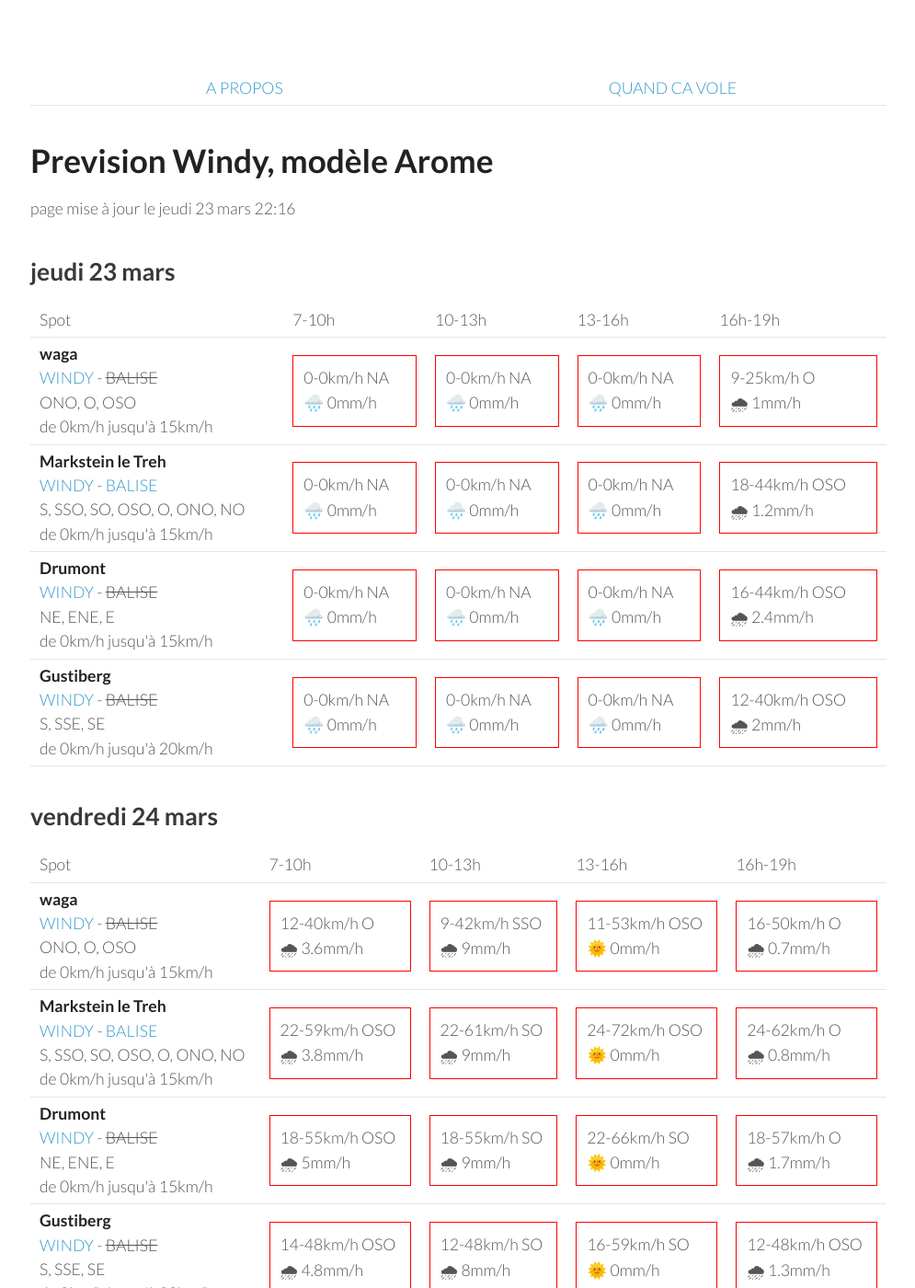
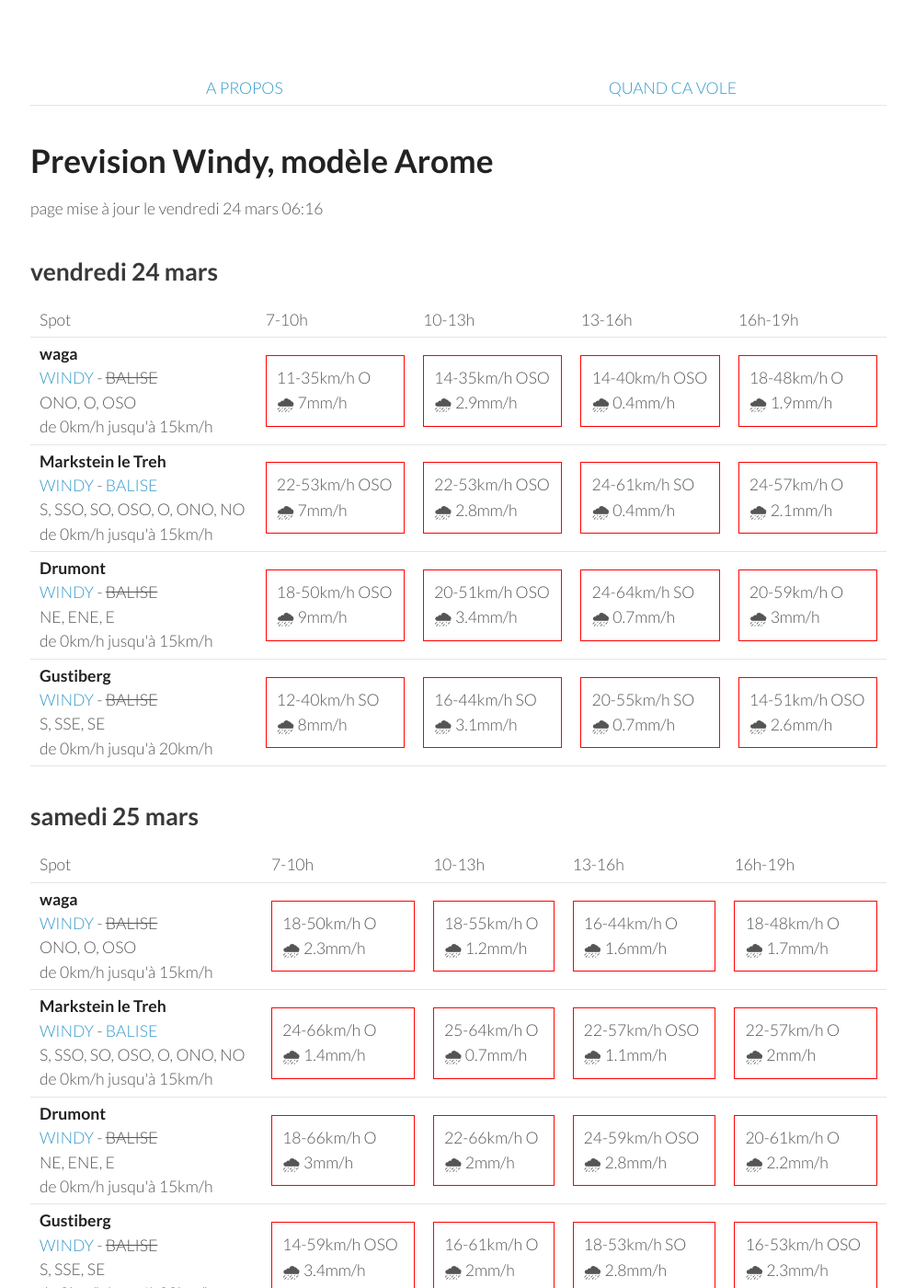
Before and after one commit to parapente-dans-le-nord/parapente-dans-le-nord.github.io, a Jekyll site: the page built from vosges.markdown, in a window 1280 px wide and 1400 px high. Shown: the whole window at 92% size, without its empty margins (25-1020 px from the left). Built offline with Jekyll 4.4.1, drawn with Linux system fonts in a browser that asks for light colours; some of the changed text lies outside the part shown.

Commit message:
update index.markdown

```diff
--- a/vosges.markdown
+++ b/vosges.markdown
@@ -7,60 +7,8 @@ title:  "Tous les spots"
 {: .links}
 
 # Prevision Windy, modèle Arome
-page mise à jour le jeudi 23 mars 22:16
+page mise à jour le vendredi 24 mars 06:16
 
-## jeudi 23 mars
-
-{::nomarkdown}
-<table>
-  <tbody>
-    <tr>
-      <td>Spot</td>
-      <td>7-10h</td>
-      <td>10-13h</td>
-      <td>13-16h</td>
-      <td>16h-19h</td>
-    </tr>
-<tr>
-        <td><strong>waga</strong><br><a href="https://windy.com/47.903/6.996?47.900,6.983,15">WINDY</a> - <span class="no-balise"> BALISE </span><br> <span class="vent-favorable">ONO, O, OSO</span><br><span class="force-vent">de 0km/h jusqu'à 15km/h</span> </td>
-
-            <td><div class="not-flyable"><p>0-0km/h NA</p><p>🌧️ 0mm/h</p></div></td>
-            <td><div class="not-flyable"><p>0-0km/h NA</p><p>🌧️ 0mm/h</p></div></td>
-            <td><div class="not-flyable"><p>0-0km/h NA</p><p>🌧️ 0mm/h</p></div></td>
-            <td><div class="not-flyable"><p>9-25km/h O</p><p>🌧 1mm/h</p></div></td>
-
-    </tr>
-<tr>
-        <td><strong>Markstein le Treh</strong><br><a href="https://windy.com/47.926/7.012?47.505,7.012,8,m:eY1agmQ">WINDY</a> - <span class=""><a href="http://www.balisemeteo.com/balise.php?idBalise=136">BALISE</a> </span><br> <span class="vent-favorable">S, SSO, SO, OSO, O, ONO, NO</span><br><span class="force-vent">de 0km/h jusqu'à 15km/h</span> </td>
-
-            <td><div class="not-flyable"><p>0-0km/h NA</p><p>🌧️ 0mm/h</p></div></td>
-            <td><div class="not-flyable"><p>0-0km/h NA</p><p>🌧️ 0mm/h</p></div></td>
-            <td><div class="not-flyable"><p>0-0km/h NA</p><p>🌧️ 0mm/h</p></div></td>
-            <td><div class="not-flyable"><p>18-44km/h OSO</p><p>🌧 1.2mm/h</p></div></td>
-
-    </tr>
-<tr>
-        <td><strong>Drumont</strong><br><a href="https://windy.com/47.898/6.919?47.687,6.919,9,m:eYYagmG">WINDY</a> - <span class="no-balise"> BALISE </span><br> <span class="vent-favorable">NE, ENE, E</span><br><span class="force-vent">de 0km/h jusqu'à 15km/h</span> </td>
-
-            <td><div class="not-flyable"><p>0-0km/h NA</p><p>🌧️ 0mm/h</p></div></td>
-            <td><div class="not-flyable"><p>0-0km/h NA</p><p>🌧️ 0mm/h</p></div></td>
-            <td><div class="not-flyable"><p>0-0km/h NA</p><p>🌧️ 0mm/h</p></div></td>
-            <td><div class="not-flyable"><p>16-44km/h OSO</p><p>🌧 2.4mm/h</p></div></td>
-
-    </tr>
-<tr>
-        <td><strong>Gustiberg</strong><br><a href="https://windy.com/47.894/6.934?47.891,6.934,15,m:eYYagmI">WINDY</a> - <span class="no-balise"> BALISE </span><br> <span class="vent-favorable">S, SSE, SE</span><br><span class="force-vent">de 0km/h jusqu'à 20km/h</span> </td>
-
-            <td><div class="not-flyable"><p>0-0km/h NA</p><p>🌧️ 0mm/h</p></div></td>
-            <td><div class="not-flyable"><p>0-0km/h NA</p><p>🌧️ 0mm/h</p></div></td>
-            <td><div class="not-flyable"><p>0-0km/h NA</p><p>🌧️ 0mm/h</p></div></td>
-            <td><div class="not-flyable"><p>12-40km/h OSO</p><p>🌧 2mm/h</p></div></td>
-
-    </tr>
-
-</tbody>
-</table>
-{:/}
 ## vendredi 24 mars
 
 {::nomarkdown}
@@ -76,40 +24,40 @@ page mise à jour le jeudi 23 mars 22:16
 <tr>
         <td><strong>waga</strong><br><a href="https://windy.com/47.903/6.996?47.900,6.983,15">WINDY</a> - <span class="no-balise"> BALISE </span><br> <span class="vent-favorable">ONO, O, OSO</span><br><span class="force-vent">de 0km/h jusqu'à 15km/h</span> </td>
 
-            <td><div class="not-flyable"><p>12-40km/h O</p><p>🌧 3.6mm/h</p></div></td>
-            <td><div class="not-flyable"><p>9-42km/h SSO</p><p>🌧 9mm/h</p></div></td>
-            <td><div class="not-flyable"><p>11-53km/h OSO</p><p>🌞 0mm/h</p></div></td>
-            <td><div class="not-flyable"><p>16-50km/h O</p><p>🌧 0.7mm/h</p></div></td>
+            <td><div class="not-flyable"><p>11-35km/h O</p><p>🌧 7mm/h</p></div></td>
+            <td><div class="not-flyable"><p>14-35km/h OSO</p><p>🌧 2.9mm/h</p></div></td>
+            <td><div class="not-flyable"><p>14-40km/h OSO</p><p>🌧 0.4mm/h</p></div></td>
+            <td><div class="not-flyable"><p>18-48km/h O</p><p>🌧 1.9mm/h</p></div></td>
 
 
     </tr>
 <tr>
         <td><strong>Markstein le Treh</strong><br><a href="https://windy.com/47.926/7.012?47.505,7.012,8,m:eY1agmQ">WINDY</a> - <span class=""><a href="http://www.balisemeteo.com/balise.php?idBalise=136">BALISE</a> </span><br> <span class="vent-favorable">S, SSO, SO, OSO, O, ONO, NO</span><br><span class="force-vent">de 0km/h jusqu'à 15km/h</span> </td>
 
-            <td><div class="not-flyable"><p>22-59km/h OSO</p><p>🌧 3.8mm/h</p></div></td>
-            <td><div class="not-flyable"><p>22-61km/h SO</p><p>🌧 9mm/h</p></div></td>
-            <td><div class="not-flyable"><p>24-72km/h OSO</p><p>🌞 0mm/h</p></div></td>
-            <td><div class="not-flyable"><p>24-62km/h O</p><p>🌧 0.8mm/h</p></div></td>
+            <td><div class="not-flyable"><p>22-53km/h OSO</p><p>🌧 7mm/h</p></div></td>
+            <td><div class="not-flyable"><p>22-53km/h OSO</p><p>🌧 2.8mm/h</p></div></td>
+            <td><div class="not-flyable"><p>24-61km/h SO</p><p>🌧 0.4mm/h</p></div></td>
+            <td><div class="not-flyable"><p>24-57km/h O</p><p>🌧 2.1mm/h</p></div></td>
 
 
     </tr>
 <tr>
         <td><strong>Drumont</strong><br><a href="https://windy.com/47.898/6.919?47.687,6.919,9,m:eYYagmG">WINDY</a> - <span class="no-balise"> BALISE </span><br> <span class="vent-favorable">NE, ENE, E</span><br><span class="force-vent">de 0km/h jusqu'à 15km/h</span> </td>
 
-            <td><div class="not-flyable"><p>18-55km/h OSO</p><p>🌧 5mm/h</p></div></td>
-            <td><div class="not-flyable"><p>18-55km/h SO</p><p>🌧 9mm/h</p></div></td>
-            <td><div class="not-flyable"><p>22-66km/h SO</p><p>🌞 0mm/h</p></div></td>
-            <td><div class="not-flyable"><p>18-57km/h O</p><p>🌧 1.7mm/h</p></div></td>
+            <td><div class="not-flyable"><p>18-50km/h OSO</p><p>🌧 9mm/h</p></div></td>
+            <td><div class="not-flyable"><p>20-51km/h OSO</p><p>🌧 3.4mm/h</p></div></td>
+            <td><div class="not-flyable"><p>24-64km/h SO</p><p>🌧 0.7mm/h</p></div></td>
+            <td><div class="not-flyable"><p>20-59km/h O</p><p>🌧 3mm/h</p></div></td>
 
 
     </tr>
 <tr>
         <td><strong>Gustiberg</strong><br><a href="https://windy.com/47.894/6.934?47.891,6.934,15,m:eYYagmI">WINDY</a> - <span class="no-balise"> BALISE </span><br> <span class="vent-favorable">S, SSE, SE</span><br><span class="force-vent">de 0km/h jusqu'à 20km/h</span> </td>
 
-            <td><div class="not-flyable"><p>14-48km/h OSO</p><p>🌧 4.8mm/h</p></div></td>
-            <td><div class="not-flyable"><p>12-48km/h SO</p><p>🌧 8mm/h</p></div></td>
-            <td><div class="not-flyable"><p>16-59km/h SO</p><p>🌞 0mm/h</p></div></td>
-            <td><div class="not-flyable"><p>12-48km/h OSO</p><p>🌧 1.3mm/h</p></div></td>
+            <td><div class="not-flyable"><p>12-40km/h SO</p><p>🌧 8mm/h</p></div></td>
+            <td><div class="not-flyable"><p>16-44km/h SO</p><p>🌧 3.1mm/h</p></div></td>
+            <td><div class="not-flyable"><p>20-55km/h SO</p><p>🌧 0.7mm/h</p></div></td>
+            <td><div class="not-flyable"><p>14-51km/h OSO</p><p>🌧 2.6mm/h</p></div></td>
 
 
     </tr>
@@ -132,40 +80,40 @@ page mise à jour le jeudi 23 mars 22:16
 <tr>
         <td><strong>waga</strong><br><a href="https://windy.com/47.903/6.996?47.900,6.983,15">WINDY</a> - <span class="no-balise"> BALISE </span><br> <span class="vent-favorable">ONO, O, OSO</span><br><span class="force-vent">de 0km/h jusqu'à 15km/h</span> </td>
 
-            <td><div class="not-flyable"><p>18-51km/h O</p><p>🌧 1.4mm/h</p></div></td>
-            <td><div class="not-flyable"><p>20-64km/h O</p><p>🌧 4.5mm/h</p></div></td>
-            <td><div class="not-flyable"><p>25-79km/h OSO</p><p>🌧 0.9mm/h</p></div></td>
-            <td><div class="not-flyable"><p>24-75km/h OSO</p><p>🌧 0.9mm/h</p></div></td>
+            <td><div class="not-flyable"><p>18-50km/h O</p><p>🌧 2.3mm/h</p></div></td>
+            <td><div class="not-flyable"><p>18-55km/h O</p><p>🌧 1.2mm/h</p></div></td>
+            <td><div class="not-flyable"><p>16-44km/h O</p><p>🌧 1.6mm/h</p></div></td>
+            <td><div class="not-flyable"><p>18-48km/h O</p><p>🌧 1.7mm/h</p></div></td>
 
 
     </tr>
 <tr>
         <td><strong>Markstein le Treh</strong><br><a href="https://windy.com/47.926/7.012?47.505,7.012,8,m:eY1agmQ">WINDY</a> - <span class=""><a href="http://www.balisemeteo.com/balise.php?idBalise=136">BALISE</a> </span><br> <span class="vent-favorable">S, SSO, SO, OSO, O, ONO, NO</span><br><span class="force-vent">de 0km/h jusqu'à 15km/h</span> </td>
 
-            <td><div class="not-flyable"><p>24-66km/h OSO</p><p>🌧 1.5mm/h</p></div></td>
-            <td><div class="not-flyable"><p>22-64km/h OSO</p><p>🌧 3.9mm/h</p></div></td>
-            <td><div class="not-flyable"><p>25-79km/h OSO</p><p>🌧 0.8mm/h</p></div></td>
-            <td><div class="not-flyable"><p>24-75km/h OSO</p><p>🌧 0.7mm/h</p></div></td>
+            <td><div class="not-flyable"><p>24-66km/h O</p><p>🌧 1.4mm/h</p></div></td>
+            <td><div class="not-flyable"><p>25-64km/h O</p><p>🌧 0.7mm/h</p></div></td>
+            <td><div class="not-flyable"><p>22-57km/h OSO</p><p>🌧 1.1mm/h</p></div></td>
+            <td><div class="not-flyable"><p>22-57km/h O</p><p>🌧 2mm/h</p></div></td>
 
 
     </tr>
 <tr>
         <td><strong>Drumont</strong><br><a href="https://windy.com/47.898/6.919?47.687,6.919,9,m:eYYagmG">WINDY</a> - <span class="no-balise"> BALISE </span><br> <span class="vent-favorable">NE, ENE, E</span><br><span class="force-vent">de 0km/h jusqu'à 15km/h</span> </td>
 
-            <td><div class="not-flyable"><p>22-66km/h OSO</p><p>🌧 2mm/h</p></div></td>
-            <td><div class="not-flyable"><p>20-55km/h O</p><p>🌧 5mm/h</p></div></td>
-            <td><div class="not-flyable"><p>25-72km/h OSO</p><p>🌧 1.2mm/h</p></div></td>
-            <td><div class="not-flyable"><p>25-68km/h OSO</p><p>🌧 1.1mm/h</p></div></td>
+            <td><div class="not-flyable"><p>18-66km/h O</p><p>🌧 3mm/h</p></div></td>
+            <td><div class="not-flyable"><p>22-66km/h O</p><p>🌧 2mm/h</p></div></td>
+            <td><div class="not-flyable"><p>24-59km/h OSO</p><p>🌧 2.8mm/h</p></div></td>
+            <td><div class="not-flyable"><p>20-61km/h O</p><p>🌧 2.2mm/h</p></div></td>
 
 
     </tr>
 <tr>
         <td><strong>Gustiberg</strong><br><a href="https://windy.com/47.894/6.934?47.891,6.934,15,m:eYYagmI">WINDY</a> - <span class="no-balise"> BALISE </span><br> <span class="vent-favorable">S, SSE, SE</span><br><span class="force-vent">de 0km/h jusqu'à 20km/h</span> </td>
 
-            <td><div class="not-flyable"><p>18-59km/h SO</p><p>🌧 1.8mm/h</p></div></td>
-            <td><div class="not-flyable"><p>20-57km/h O</p><p>🌧 4.9mm/h</p></div></td>
-            <td><div class="not-flyable"><p>25-74km/h OSO</p><p>🌧 1.2mm/h</p></div></td>
-            <td><div class="not-flyable"><p>25-70km/h OSO</p><p>🌧 1mm/h</p></div></td>
+            <td><div class="not-flyable"><p>14-59km/h OSO</p><p>🌧 3.4mm/h</p></div></td>
+            <td><div class="not-flyable"><p>16-61km/h O</p><p>🌧 2mm/h</p></div></td>
+            <td><div class="not-flyable"><p>18-53km/h SO</p><p>🌧 2.8mm/h</p></div></td>
+            <td><div class="not-flyable"><p>16-53km/h OSO</p><p>🌧 2.3mm/h</p></div></td>
 
 
     </tr>
@@ -188,40 +136,40 @@ page mise à jour le jeudi 23 mars 22:16
 <tr>
         <td><strong>Markstein le Treh</strong><br><a href="https://windy.com/47.926/7.012?47.505,7.012,8,m:eY1agmQ">WINDY</a> - <span class=""><a href="http://www.balisemeteo.com/balise.php?idBalise=136">BALISE</a> </span><br> <span class="vent-favorable">S, SSO, SO, OSO, O, ONO, NO</span><br><span class="force-vent">de 0km/h jusqu'à 15km/h</span> </td>
 
-            <td><div class="not-flyable"><p>18-62km/h OSO</p><p>🌧 2.4mm/h</p></div></td>
-            <td><div class="not-flyable"><p>20-64km/h OSO</p><p>🌧 4.7mm/h</p></div></td>
-            <td><div class="not-flyable"><p>20-77km/h OSO</p><p>🌧 1.8mm/h</p></div></td>
-            <td><div class="not-flyable"><p>18-66km/h OSO</p><p>🌧 2.1mm/h</p></div></td>
+            <td><div class="not-flyable"><p>14-53km/h SO</p><p>🌧 0.8mm/h</p></div></td>
+            <td><div class="not-flyable"><p>18-68km/h OSO</p><p>🌧 4.5mm/h</p></div></td>
+            <td><div class="not-flyable"><p>24-81km/h OSO</p><p>🌧 1.2mm/h</p></div></td>
+            <td><div class="not-flyable"><p>16-72km/h OSO</p><p>🌧 1.7mm/h</p></div></td>
 
 
     </tr>
 <tr>
         <td><strong>Drumont</strong><br><a href="https://windy.com/47.898/6.919?47.687,6.919,9,m:eYYagmG">WINDY</a> - <span class="no-balise"> BALISE </span><br> <span class="vent-favorable">NE, ENE, E</span><br><span class="force-vent">de 0km/h jusqu'à 15km/h</span> </td>
 
-            <td><div class="not-flyable"><p>20-57km/h OSO</p><p>🌧 2.4mm/h</p></div></td>
-            <td><div class="not-flyable"><p>22-61km/h OSO</p><p>🌧 5mm/h</p></div></td>
-            <td><div class="not-flyable"><p>18-72km/h OSO</p><p>🌧 2.3mm/h</p></div></td>
-            <td><div class="not-flyable"><p>18-59km/h OSO</p><p>🌧 2.4mm/h</p></div></td>
+            <td><div class="not-flyable"><p>16-50km/h SO</p><p>🌧 0.9mm/h</p></div></td>
+            <td><div class="not-flyable"><p>20-59km/h OSO</p><p>🌧 4.6mm/h</p></div></td>
+            <td><div class="not-flyable"><p>22-75km/h OSO</p><p>🌧 1.1mm/h</p></div></td>
+            <td><div class="not-flyable"><p>14-66km/h OSO</p><p>🌧 2.1mm/h</p></div></td>
 
 
     </tr>
 <tr>
         <td><strong>waga</strong><br><a href="https://windy.com/47.903/6.996?47.900,6.983,15">WINDY</a> - <span class="no-balise"> BALISE </span><br> <span class="vent-favorable">ONO, O, OSO</span><br><span class="force-vent">de 0km/h jusqu'à 15km/h</span> </td>
 
-            <td><div class="not-flyable"><p>18-62km/h OSO</p><p>🌧 2.4mm/h</p></div></td>
-            <td><div class="not-flyable"><p>20-64km/h OSO</p><p>🌧 4.9mm/h</p></div></td>
-            <td><div class="not-flyable"><p>20-79km/h OSO</p><p>🌧 2mm/h</p></div></td>
-            <td><div class="not-flyable"><p>18-66km/h OSO</p><p>🌧 2.1mm/h</p></div></td>
+            <td><div class="not-flyable"><p>14-53km/h SO</p><p>🌧 0.9mm/h</p></div></td>
+            <td><div class="not-flyable"><p>18-68km/h OSO</p><p>🌧 4.2mm/h</p></div></td>
+            <td><div class="not-flyable"><p>24-83km/h OSO</p><p>🌧 1.3mm/h</p></div></td>
+            <td><div class="not-flyable"><p>16-74km/h OSO</p><p>🌧 2mm/h</p></div></td>
 
 
     </tr>
 <tr>
         <td><strong>Gustiberg</strong><br><a href="https://windy.com/47.894/6.934?47.891,6.934,15,m:eYYagmI">WINDY</a> - <span class="no-balise"> BALISE </span><br> <span class="vent-favorable">S, SSE, SE</span><br><span class="force-vent">de 0km/h jusqu'à 20km/h</span> </td>
 
-            <td><div class="not-flyable"><p>20-57km/h OSO</p><p>🌧 2.4mm/h</p></div></td>
-            <td><div class="not-flyable"><p>20-61km/h OSO</p><p>🌧 5mm/h</p></div></td>
-            <td><div class="not-flyable"><p>18-74km/h OSO</p><p>🌧 2.2mm/h</p></div></td>
-            <td><div class="not-flyable"><p>18-61km/h OSO</p><p>🌧 2.3mm/h</p></div></td>
+            <td><div class="not-flyable"><p>16-50km/h SO</p><p>🌧 0.9mm/h</p></div></td>
+            <td><div class="not-flyable"><p>20-61km/h OSO</p><p>🌧 4.5mm/h</p></div></td>
+            <td><div class="not-flyable"><p>22-75km/h OSO</p><p>🌧 1.2mm/h</p></div></td>
+            <td><div class="not-flyable"><p>14-68km/h OSO</p><p>🌧 2mm/h</p></div></td>
 
 
     </tr>
@@ -244,8 +192,8 @@ page mise à jour le jeudi 23 mars 22:16
 <tr>
         <td><strong>Drumont</strong><br><a href="https://windy.com/47.898/6.919?47.687,6.919,9,m:eYYagmG">WINDY</a> - <span class="no-balise"> BALISE </span><br> <span class="vent-favorable">NE, ENE, E</span><br><span class="force-vent">de 0km/h jusqu'à 15km/h</span> </td>
 
-            <td><div class="not-flyable"><p>14-44km/h N</p><p>🌞 0mm/h</p></div></td>
-            <td><div class="not-flyable"><p>14-40km/h NNO</p><p>🌞 0mm/h</p></div></td>
+            <td><div class="not-flyable"><p>18-46km/h NNO</p><p>🌧 1mm/h</p></div></td>
+            <td><div class="not-flyable"><p>18-48km/h N</p><p>🌞 0mm/h</p></div></td>
             <td><div class="not-flyable"><p>18-48km/h NNO</p><p>🌧 0.9mm/h</p></div></td>
             <td><div class="not-flyable"><p>16-46km/h NNO</p><p>🌞 0mm/h</p></div></td>
 
@@ -254,8 +202,8 @@ page mise à jour le jeudi 23 mars 22:16
 <tr>
         <td><strong>waga</strong><br><a href="https://windy.com/47.903/6.996?47.900,6.983,15">WINDY</a> - <span class="no-balise"> BALISE </span><br> <span class="vent-favorable">ONO, O, OSO</span><br><span class="force-vent">de 0km/h jusqu'à 15km/h</span> </td>
 
-            <td><div class="not-flyable"><p>12-50km/h NNO</p><p>🌞 0mm/h</p></div></td>
-            <td><div class="not-flyable"><p>14-44km/h NNO</p><p>🌞 0mm/h</p></div></td>
+            <td><div class="not-flyable"><p>16-50km/h NNO</p><p>🌧 1mm/h</p></div></td>
+            <td><div class="not-flyable"><p>16-50km/h NNO</p><p>🌞 0mm/h</p></div></td>
             <td><div class="not-flyable"><p>16-50km/h NNO</p><p>🌧 0.5mm/h</p></div></td>
             <td><div class="not-flyable"><p>16-48km/h NNO</p><p>🌞 0mm/h</p></div></td>
 
@@ -264,8 +212,8 @@ page mise à jour le jeudi 23 mars 22:16
 <tr>
         <td><strong>Gustiberg</strong><br><a href="https://windy.com/47.894/6.934?47.891,6.934,15,m:eYYagmI">WINDY</a> - <span class="no-balise"> BALISE </span><br> <span class="vent-favorable">S, SSE, SE</span><br><span class="force-vent">de 0km/h jusqu'à 20km/h</span> </td>
 
-            <td><div class="not-flyable"><p>12-46km/h N</p><p>🌞 0mm/h</p></div></td>
-            <td><div class="not-flyable"><p>14-40km/h NNO</p><p>🌞 0mm/h</p></div></td>
+            <td><div class="not-flyable"><p>18-48km/h NNO</p><p>🌧 1mm/h</p></div></td>
+            <td><div class="not-flyable"><p>18-48km/h N</p><p>🌞 0mm/h</p></div></td>
             <td><div class="not-flyable"><p>18-48km/h NNO</p><p>🌧 0.8mm/h</p></div></td>
             <td><div class="not-flyable"><p>16-46km/h NNO</p><p>🌞 0mm/h</p></div></td>
 
@@ -274,8 +222,8 @@ page mise à jour le jeudi 23 mars 22:16
 <tr>
         <td><strong>Markstein le Treh</strong><br><a href="https://windy.com/47.926/7.012?47.505,7.012,8,m:eY1agmQ">WINDY</a> - <span class=""><a href="http://www.balisemeteo.com/balise.php?idBalise=136">BALISE</a> </span><br> <span class="vent-favorable">S, SSO, SO, OSO, O, ONO, NO</span><br><span class="force-vent">de 0km/h jusqu'à 15km/h</span> </td>
 
-            <td><div class="not-flyable"><p>12-48km/h NNO</p><p>🌞 0mm/h</p></div></td>
-            <td><div class="not-flyable"><p>14-44km/h NNO</p><p>🌞 0mm/h</p></div></td>
+            <td><div class="not-flyable"><p>16-50km/h NNO</p><p>🌧 1mm/h</p></div></td>
+            <td><div class="not-flyable"><p>16-50km/h NNO</p><p>🌞 0mm/h</p></div></td>
             <td><div class="not-flyable"><p>16-50km/h NNO</p><p>🌧 0.5mm/h</p></div></td>
             <td><div class="not-flyable"><p>16-48km/h NNO</p><p>🌧 0.3mm/h</p></div></td>
 
```
